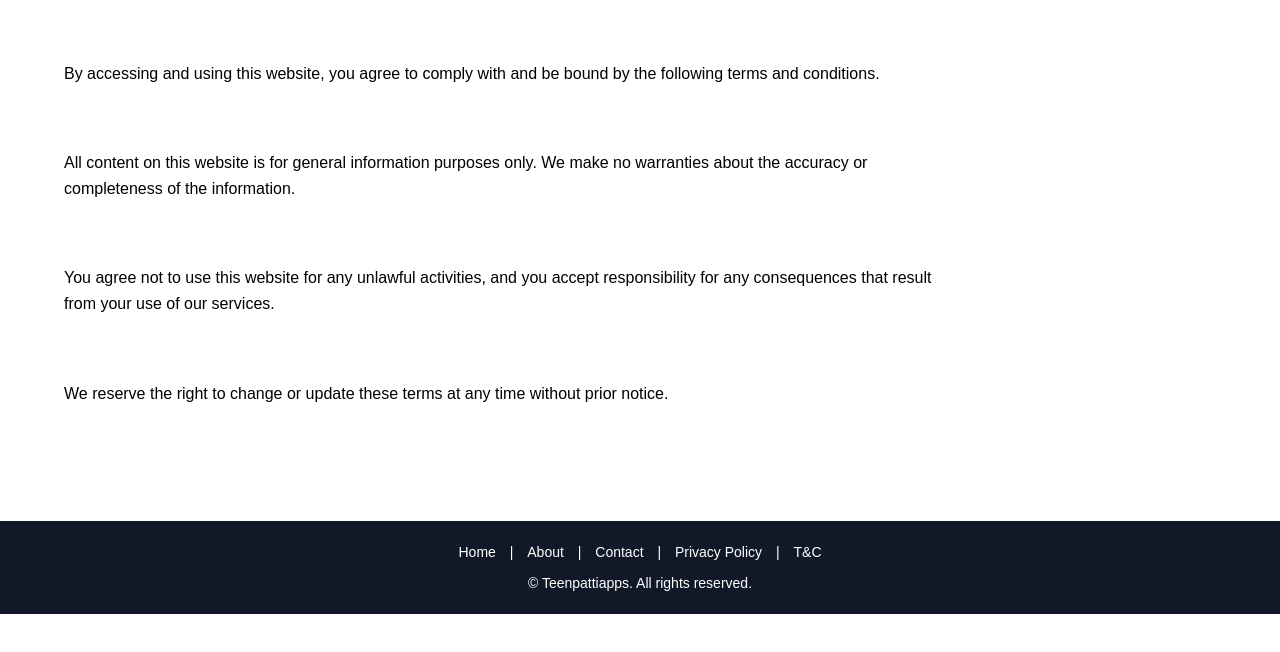
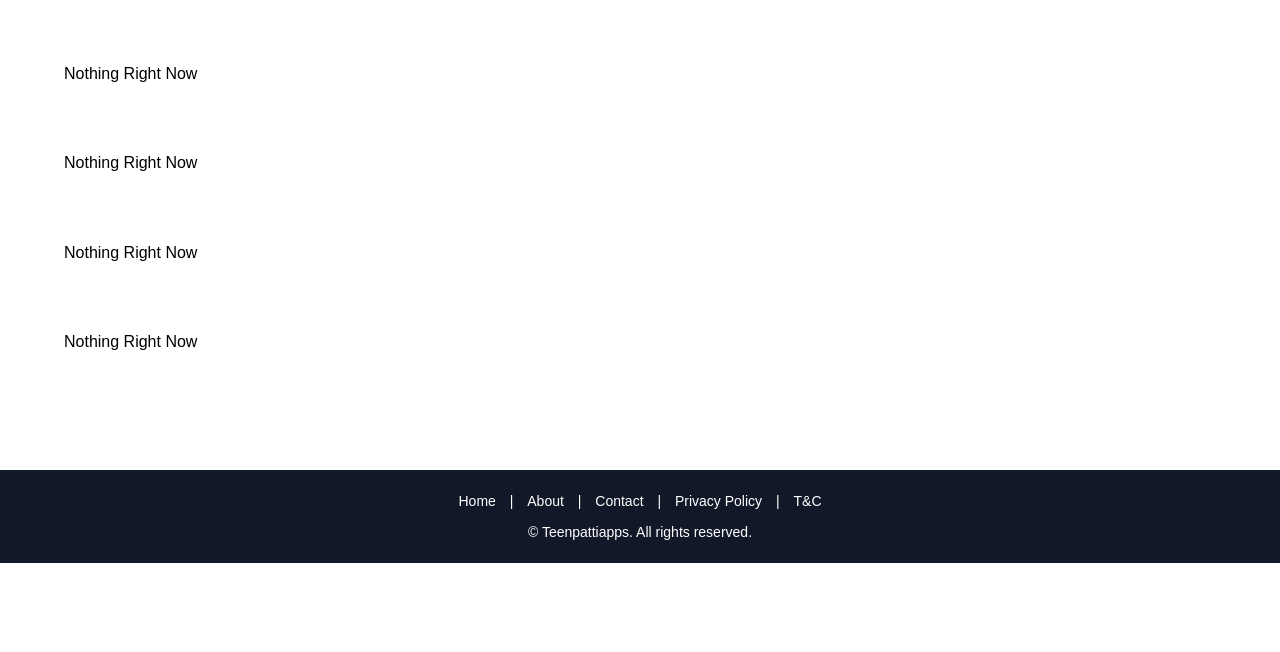
Before and after one commit to daneyzp/Teenpattiapps, a plain HTML site: page Terms.html in a window 1280 px wide. Shown: the part 132-784 px from the top of the page. Drawn offline with Linux system fonts and the light colour scheme.

Commit message:
Update Terms.html

```diff
--- a/Terms.html
+++ b/Terms.html
@@ -54,19 +54,16 @@
 </header>
     <h1>Terms and Conditions</h1>
     <p>
-        By accessing and using this website, you agree to comply with and be bound by
-        the following terms and conditions.
+        Nothing Right Now
     </p>
     <p>
-        All content on this website is for general information purposes only. We make
-        no warranties about the accuracy or completeness of the information.
+        Nothing Right Now
     </p>
     <p>
-        You agree not to use this website for any unlawful activities, and you accept
-        responsibility for any consequences that result from your use of our services.
+        Nothing Right Now
     </p>
     <p>
-        We reserve the right to change or update these terms at any time without prior notice.
+        Nothing Right Now
     </p>
      <!-- FOOTER -->
 <footer>
```
